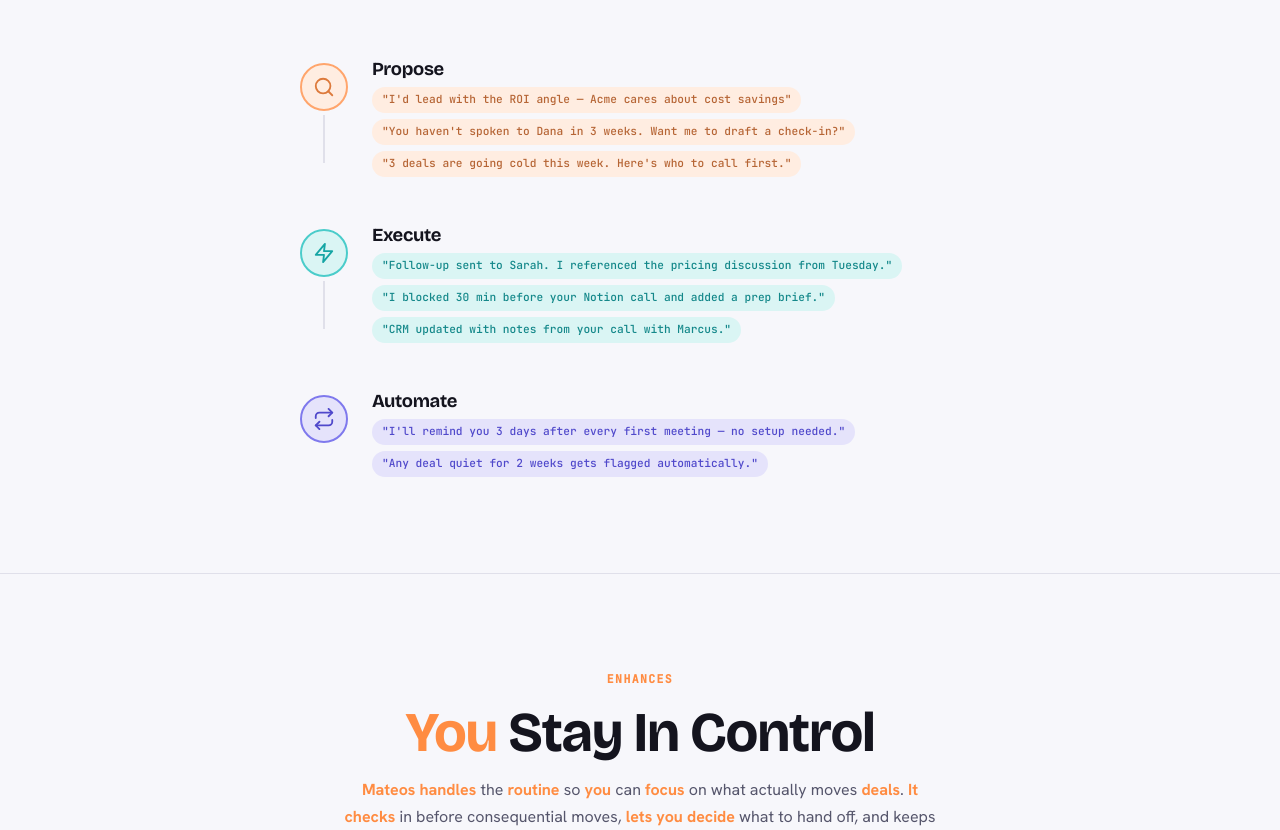
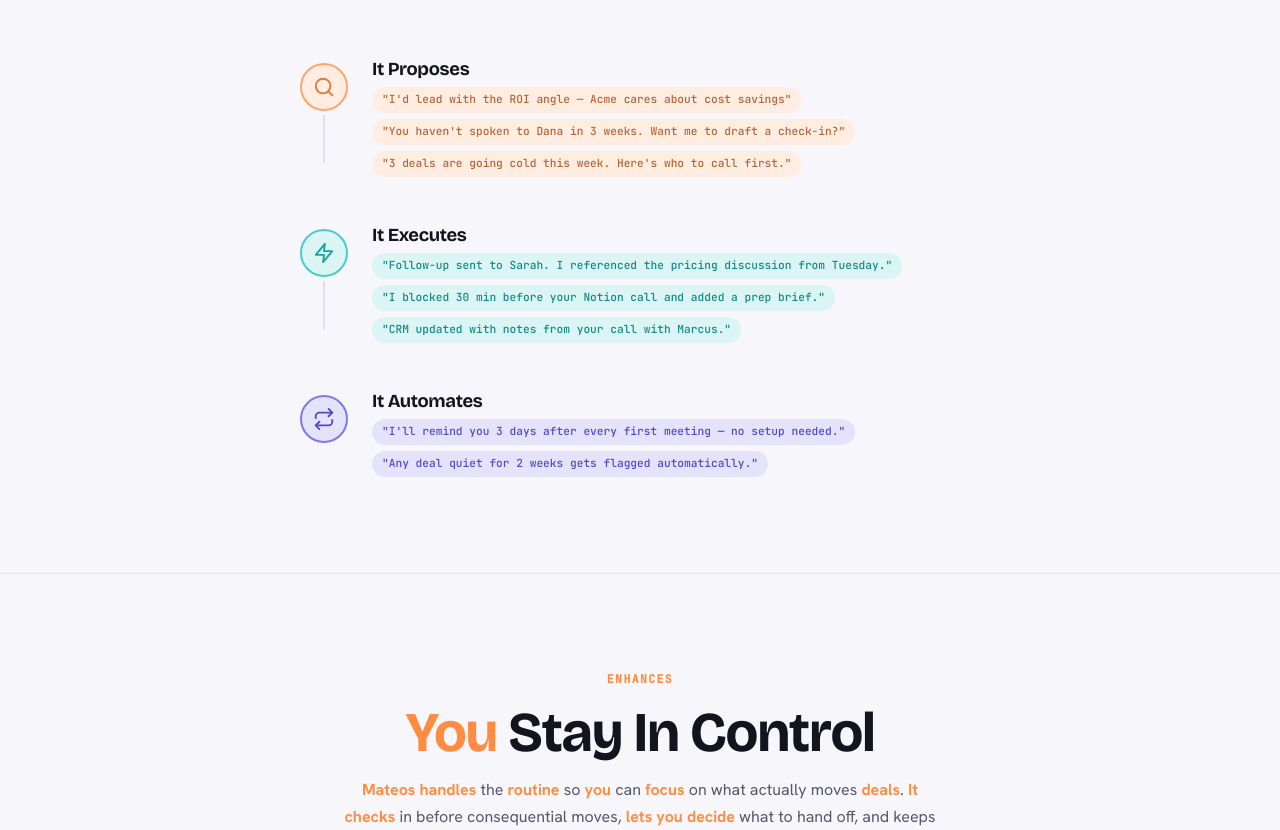
Before and after one commit to Mateos-ai/product_landing-page, an Astro site: page / in a window 1280 px wide. Shown: the part 2298-3128 px from the top of the page. Built offline with nearby package versions, Linux system fonts and the light colour scheme; Astro itself is replaced by a stand-in of ours; no server answers.

Commit message:
it for each part of the initaitve

```diff
--- a/src/pages/index.astro
+++ b/src/pages/index.astro
@@ -16,19 +16,19 @@ const ICON = {
 const justAskSteps = [
   {
     icon: ICON.search,
-    title: "Propose",
+    title: "It Proposes",
     tags: ["I'd lead with the ROI angle — Acme cares about cost savings", "You haven't spoken to Dana in 3 weeks. Want me to draft a check-in?", "3 deals are going cold this week. Here's who to call first."],
     color: "amber",
   },
   {
     icon: ICON.zap,
-    title: "Execute",
+    title: "It Executes",
     tags: ["Follow-up sent to Sarah. I referenced the pricing discussion from Tuesday.", "I blocked 30 min before your Notion call and added a prep brief.", "CRM updated with notes from your call with Marcus."],
     color: "teal",
   },
   {
     icon: ICON.repeat,
-    title: "Automate",
+    title: "It Automates",
     tags: ["I'll remind you 3 days after every first meeting — no setup needed.", "Any deal quiet for 2 weeks gets flagged automatically."],
     color: "indigo",
   },
```
